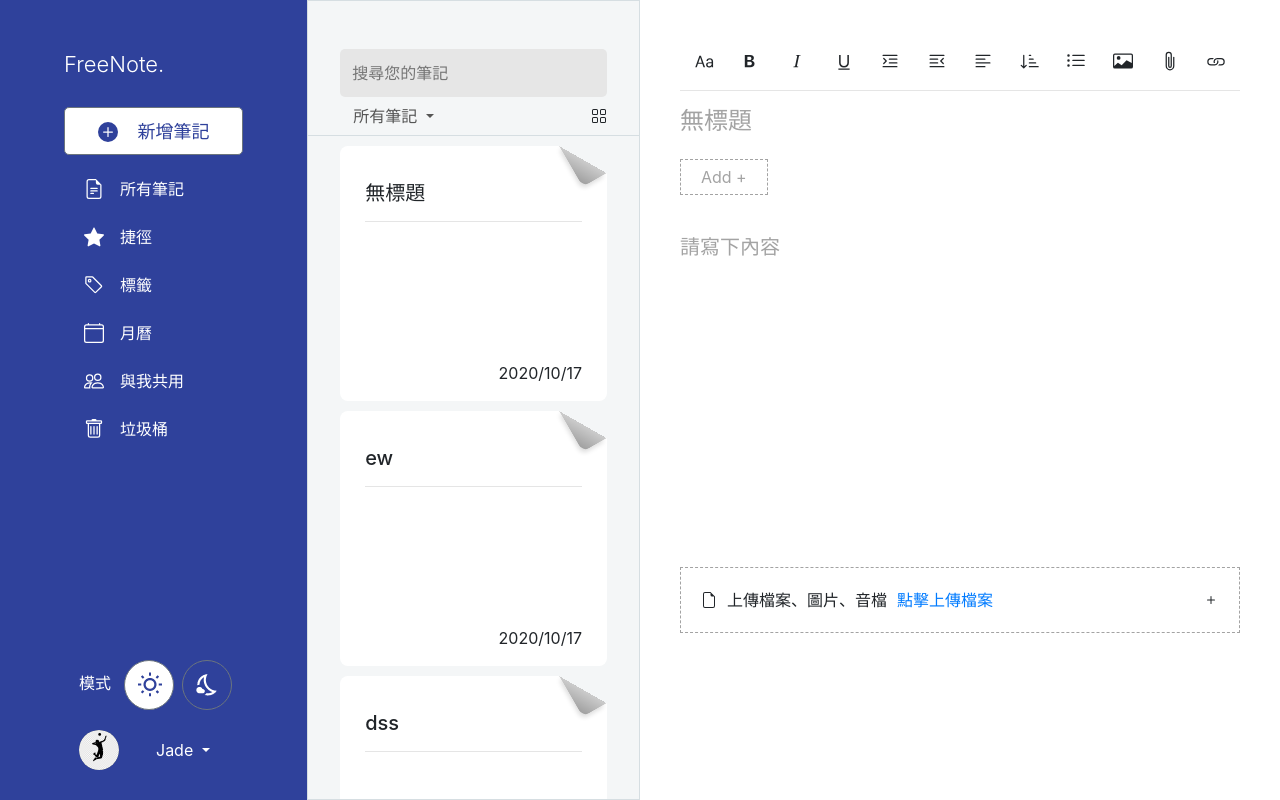
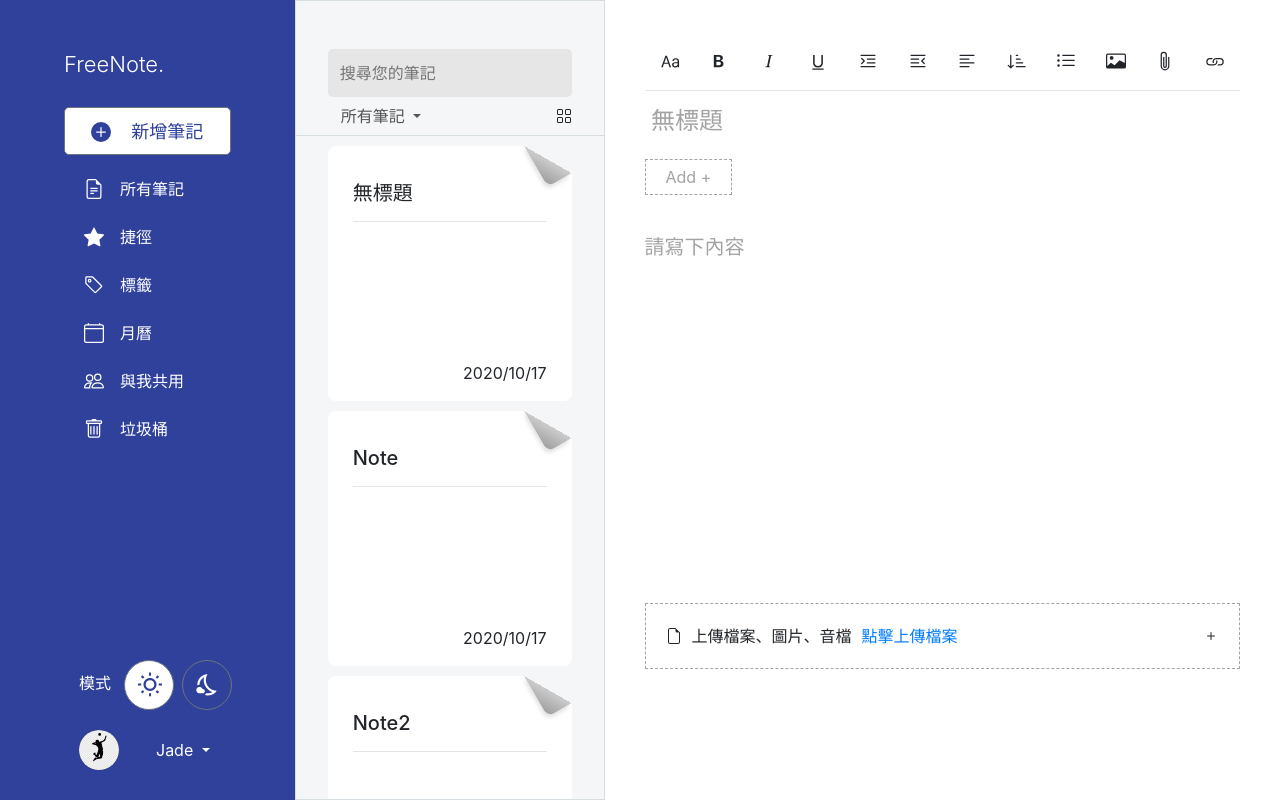
Before and after one commit to PofenHsueh/notes-record, a Vue app: page / in a window 1280 px wide. Built offline with nearby package versions, Linux system fonts and the light colour scheme.

Commit message:
contentedit card title

```diff
--- a/src/assets/scss/_base.scss
+++ b/src/assets/scss/_base.scss
@@ -9,3 +9,17 @@ $sizes: (
     font-weight: 300;
   }
 }
+//編輯框外框
+[contenteditable] {
+  outline: 0px solid transparent;
+}
+.limit {
+  overflow: hidden;
+  text-overflow: ellipsis;
+  display: -webkit-box;
+  -webkit-line-clamp: 3;
+  -webkit-box-orient: vertical;
+  font-weight: 500;
+
+  white-space: pre;
+}
--- a/src/components/Card.vue
+++ b/src/components/Card.vue
@@ -1,6 +1,6 @@
 <template>
-  <div style="margin:0px 32px;">
-    <div class="note">
+  <div @click="$emit('click')" class="note">
+    <div class="note--shape">
       <h5>{{ title }}</h5>
       <hr />
       <p>{{ date }}</p>
@@ -23,9 +23,11 @@ export default {
 <style lang="scss" scoped>
 //便條紙摺角功能
 .note {
+  margin: 0px 32px;
+  &--shape {
     margin: 10px 0px;
     position: relative;
-  width: 100%;
+    // width: 100%;
     height: 255px;
     padding: 35px 25px;
     background: linear-gradient(-150deg, transparent 1.5em, white 0);
@@ -55,4 +57,5 @@ export default {
       right: 25px;
     }
   }
+}
 </style>
--- a/src/i18n/tw-lang.js
+++ b/src/i18n/tw-lang.js
@@ -2,7 +2,7 @@ export default {
   createNotes: "新增筆記",
   mode: "模式",
   allNotes: "所有筆記",
-  untitled: "無標題",
+  // untitled: "無標題",
   writeContent: "請寫下內容",
   path: "捷徑",
   tag: "標籤",
--- a/src/views/Notes.vue
+++ b/src/views/Notes.vue
@@ -62,6 +62,7 @@
           :title="mount.title"
           v-for="(mount, index) in allMount"
           :key="index"
+          @click="handlerCard(mount.title, index)"
         ></Card>
       </div>
     </div>
@@ -73,11 +74,13 @@
         </b-button>
       </b-button-group>
       <hr />
-      <h4>{{ $t("untitled") }}</h4>
+      <h4 :contenteditable="isedit" @blur="changeContent" class="limit">
+        {{ isedit ? cardTitle : "無標題" }}
+      </h4>
       <button class="createBtn">
         <p>Add +</p>
       </button>
-      <div style="height:46%;width:100%;">
+      <div style="height:46vh">
         <h5>{{ $t("writeContent") }}</h5>
       </div>
       <div class="loadFiles">
@@ -101,9 +104,9 @@ export default {
       mode: [require("@/assets/sunny.png"), require("@/assets/nights.png")],
       allMount: [
         { title: "無標題" },
-        { title: "ew" },
-        { title: "dss" },
-        { title: "dss" }
+        { title: "Note" },
+        { title: "Note2" },
+        { title: "Note3" }
       ],
       items: [
         { icon: "file-earmark-text", text: "allNotes" },
@@ -126,15 +129,32 @@ export default {
         "card-image",
         "paperclip",
         "link"
-      ]
+      ],
+      isedit: false,
+      cardIndex: "",
+      cardTitle: ""
     };
+  },
+  methods: {
+    handlerCard(title, index) {
+      this.isedit = true;
+      this.cardTitle = title;
+      this.cardIndex = index;
+    },
+    changeContent(e) {
+      this.cardTitle = e.target.innerText;
+      this.$set(this.allMount, this.cardIndex, { title: e.target.innerText });
+    },
+    clear() {
+      this.cardTitle = "";
+    }
   }
 };
 </script>
 <style lang="scss" scoped>
 .continer {
   display: flex;
-  max-height: 100vh;
+  height: 100vh;
 }
 //最左邊side menu
 .sideBar {
@@ -228,7 +248,7 @@ export default {
 //右邊編寫內容content
 //上面選項
 .compile {
-  flex: 1 1 auto;
+  width: 50%;
   margin: 48px 40px;
   h4 {
     color: #a3a3a3;
@@ -255,7 +275,7 @@ export default {
   }
 }
 .loadFiles {
-  display: inline-flex;
+  display: flex;
   border: 1px dashed #a3a3a3;
   align-items: center;
   padding: 20px;
@@ -263,7 +283,6 @@ export default {
   a,
   p {
     margin: 0px 0px 0px 10px;
-    display: flex;
   }
   .plus {
     margin-left: auto;
```
Lines whose indentation alone changed are shown as unchanged.
